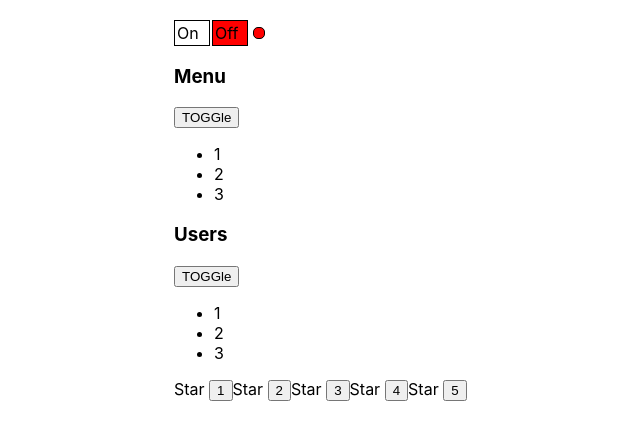
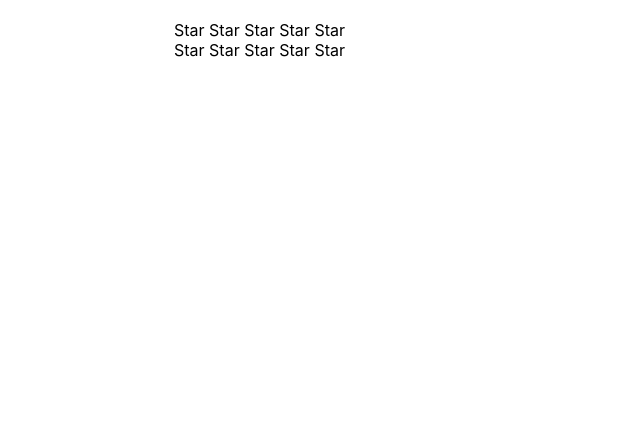
Before and after one commit to Eshka666/React-Kabzda, a React (Create React App) app: page / in a window 1280 px wide. Shown: the top 440 px of the page, without its empty margins (166-806 px from the left). Built offline with nearby package versions, Linux system fonts and the light colour scheme.

Commit message:
feat: 8 lesson

```diff
--- a/src/App.tsx
+++ b/src/App.tsx
@@ -1,17 +1,22 @@
 import { Accordion } from "./components/Accordion/Accordion";
 import "./App.css";
 import OnOff from "./components/OnOff/OnOfff";
-import { Rating } from "./components/Rating/Rating";
+import { Rating, RatingValuePropsType } from "./components/Rating/Rating";
 import UncontrolledAccordion from "./components/UncontrolledAccordion/UncontrolledAccordion";
 import UncontrolledRating from "./components/UncontrolledRating/UncontrolledRating";
+import { useState } from "react";
 
 function App() {
+  let [ratingValue, setRatingValue] = useState<RatingValuePropsType>(0);
+
   return (
     <div className="App">
-      <OnOff />
+      <Rating value={ratingValue} onClick={setRatingValue} />
+      <UncontrolledRating />
+      {/* <OnOff />
       <UncontrolledAccordion titleValue={"Menu"} />
       <UncontrolledAccordion titleValue={"Users"} />
-      <UncontrolledRating />
+      <UncontrolledRating /> */}
       {/* <Accordion titleValue={"Menu"} collapsed={true} />
       <Accordion titleValue={"Users"} collapsed={false} /> */}
       {/* <PageTitle title={"This is APP component"} />
--- a/src/components/Rating/Rating.tsx
+++ b/src/components/Rating/Rating.tsx
@@ -1,32 +1,37 @@
+export type RatingValuePropsType = 0 | 1 | 2 | 3 | 4 | 5;
+
 type RatingPropsType = {
-  value: 0 | 1 | 2 | 3 | 4 | 5;
+  value: RatingValuePropsType;
+  onClick: (value: RatingValuePropsType) => void;
 };
 
 export function Rating(props: RatingPropsType) {
   return (
     <div>
-      <Star selected={props.value > 0} />
-      <Star selected={props.value > 1} />
-      <Star selected={props.value > 2} />
-      <Star selected={props.value > 3} />
-      <Star selected={props.value > 4} />
+      <Star selected={props.value > 0} onClick={props.onClick} value={1} />
+      <Star selected={props.value > 1} onClick={props.onClick} value={2} />
+      <Star selected={props.value > 2} onClick={props.onClick} value={3} />
+      <Star selected={props.value > 3} onClick={props.onClick} value={4} />
+      <Star selected={props.value > 4} onClick={props.onClick} value={5} />
     </div>
   );
 }
 
 type StarPropsType = {
   selected: boolean;
+  onClick: (value: RatingValuePropsType) => void;
+  value: RatingValuePropsType;
 };
 
 function Star(props: StarPropsType) {
   console.log("Star rendered");
-  if (props.selected === true) {
-    return (
-      <span>
-        <b>Star </b>
-      </span>
-    );
-  } else {
-    return <span>Star </span>;
-  }
+  return (
+    <span
+      onClick={() => {
+        props.onClick(props.value);
+      }}
+    >
+      {props.selected ? <b>Star </b> : "Star "}
+    </span>
+  );
 }
--- a/src/components/UncontrolledAccordion/UncontrolledAccordion.tsx
+++ b/src/components/UncontrolledAccordion/UncontrolledAccordion.tsx
@@ -6,19 +6,17 @@
 };
 
 function UncontrolledAccordion(props: UncontrolledAccordionPropsType) {
-  // const collapsed = false;
   let [collapsed, setCollapsed] = useState(false);
 
   return (
     <div>
-      <AccordionTitle title={props.titleValue} />
-      <button
+      <AccordionTitle
+        title={props.titleValue}
         onClick={() => {
           setCollapsed(!collapsed);
         }}
-      >
-        TOGGle
-      </button>
+      />
+
       {!collapsed && <AccordionBody />}
     </div>
   );
@@ -26,10 +24,19 @@
 
 type AccordionTitlePropsType = {
   title: string;
+  onClick: () => void;
 };
 
 function AccordionTitle(props: AccordionTitlePropsType) {
-  return <h3>{props.title}</h3>;
+  return (
+    <h3
+      onClick={() => {
+        props.onClick();
+      }}
+    >
+      {props.title}
+    </h3>
+  );
 }
 
 function AccordionBody() {
--- a/src/components/UncontrolledRating/UncontrolledRating.tsx
+++ b/src/components/UncontrolledRating/UncontrolledRating.tsx
@@ -1,4 +1,5 @@
 import { useState } from "react";
+import { RatingValuePropsType } from "../Rating/Rating";
 
 type UncontrolledRatingPropsType = {
   // value: 0 | 1 | 2 | 3 | 4 | 5;
@@ -8,64 +9,31 @@
   let [value, setValue] = useState(0);
   return (
     <div>
-      <Star selected={value > 0} />
-      <button
-        onClick={() => {
-          setValue(1);
-        }}
-      >
-        1
-      </button>
-      <Star selected={value > 1} />
-      <button
-        onClick={() => {
-          setValue(2);
-        }}
-      >
-        2
-      </button>
-      <Star selected={value > 2} />
-      <button
-        onClick={() => {
-          setValue(3);
-        }}
-      >
-        3
-      </button>
-      <Star selected={value > 3} />
-      <button
-        onClick={() => {
-          setValue(4);
-        }}
-      >
-        4
-      </button>
-      <Star selected={value > 4} />
-      <button
-        onClick={() => {
-          setValue(5);
-        }}
-      >
-        5
-      </button>
+      <Star selected={value > 0} setValue={() => setValue(1)} />
+      <Star selected={value > 1} setValue={() => setValue(2)} />
+      <Star selected={value > 2} setValue={() => setValue(3)} />
+      <Star selected={value > 3} setValue={() => setValue(4)} />
+      <Star selected={value > 4} setValue={() => setValue(5)} />
     </div>
   );
 }
 
 type StarPropsType = {
   selected: boolean;
+  setValue: () => void;
 };
 
 function Star(props: StarPropsType) {
   console.log("Star rendered");
-  if (props.selected === true) {
-    return (
-      <span>
-        <b>Star </b>
-      </span>
-    );
-  } else {
-    return <span>Star </span>;
-  }
+
+  return (
+    <span
+      onClick={() => {
+        props.setValue();
+      }}
+    >
+      {props.selected ? <b>Star </b> : "Star "}
+    </span>
+  );
 }
 export default UncontrolledRating;
```
